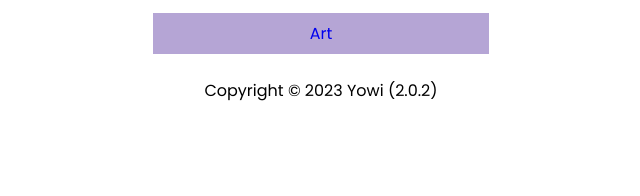
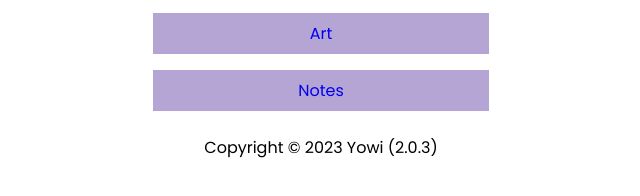
Before and after one commit to YowiH/yowi, a plain HTML site: page index.html in a window 1280 px wide. Shown: the part 532-728 px from the top of the page, without its empty margins (319-959 px from the left). Drawn offline with Linux system fonts and the light colour scheme.

Commit message:
v.2.0.3 - Notes

```diff
--- a/index.html
+++ b/index.html
@@ -23,9 +23,10 @@
             <ul>
                 <li><a href="https://yowi-lit.netlify.app/">Literature</a></li>
                 <li><a href="https://yowi-art.netlify.app/">Art</a></li>
+                <li><a href="https://yowi-not.netlify.app/">Notes</a></li>
             </ul>
         </section>
-        <p>Copyright &copy; 2023 Yowi (2.0.2)</p>
+        <p>Copyright &copy; 2023 Yowi (2.0.3)</p>
     </main>
 </body>
 </html>
```
